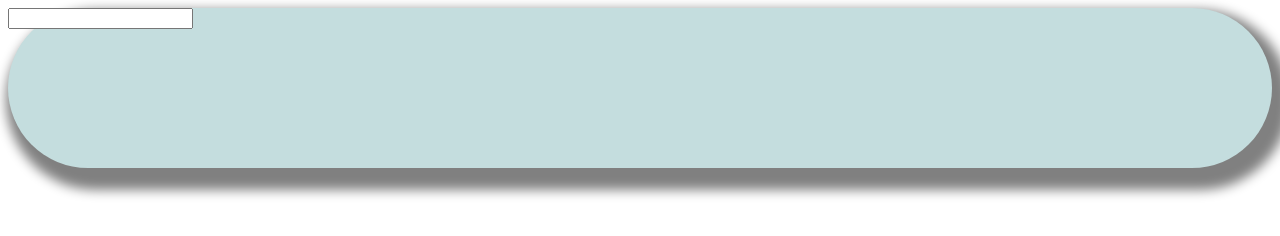
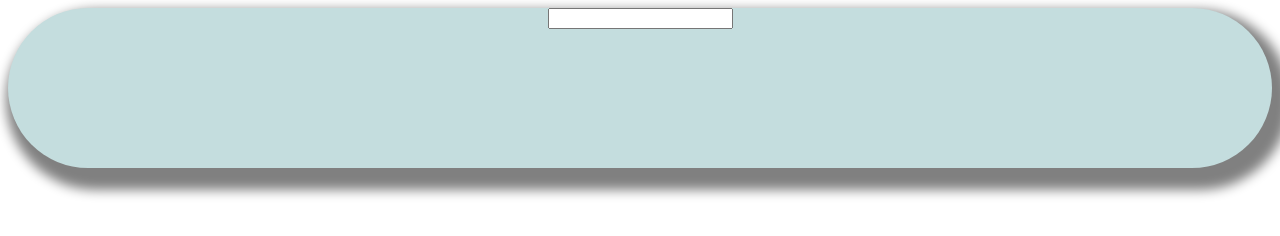
Before and after one commit to geraldthedev/notchoapp, a React app: page / in a window 1280 px wide. Built offline with nearby package versions, Linux system fonts and the light colour scheme.

Commit message:
updating dep

```diff
--- a/package.json
+++ b/package.json
@@ -22,7 +22,9 @@
     "react": "^16.8.1",
     "react-devtools": "^3.6.0",
     "react-dom": "^16.8.1",
-    "react-scripts": "^2.1.5"
+    "react-scripts": "^2.1.5",
+    "react-transition-group": "^1.2.1",
+    "typescript": "^3.3.3"
   },
   "browserslist": [
     ">0.2%",
--- a/src/components/backProp.js
+++ b/src/components/backProp.js
@@ -1,14 +1,23 @@
 import React from 'react';
 import '../components/backprop.css';
+import { CSSTransitionGroup } from 'react-transition-group';
 
 
 
 class BackProp extends React.Component{
     render(){
         return(
+            <CSSTransitionGroup
+            transitionName="shaded"
+            transitionAppear={true}
+            transitionAppearTimeout={500}
+            transitionEnter={false}
+            transitionLeave={false}
+            >
             <div className ="BackProp">
         <input className="TakeIt"></input>
         </div>
+        </CSSTransitionGroup>
         )}
 }
 export default BackProp
--- a/src/components/backprop.css
+++ b/src/components/backprop.css
@@ -2,9 +2,10 @@
     background-color:  rgb(196, 221, 222);
     border-radius: 20em;
     padding: auto;
-    box-shadow: 8px 12px 12px 10px gray ;
+    box-shadow: 8px 12px 12px 10px gray;
     height: 10em;
     width: auto;
+    text-align: center;
 
 
 
@@ -14,3 +15,7 @@
 
 
 }
+
+@keyframes{
+
+}
```
Also changed, not shown: 1 other file.
